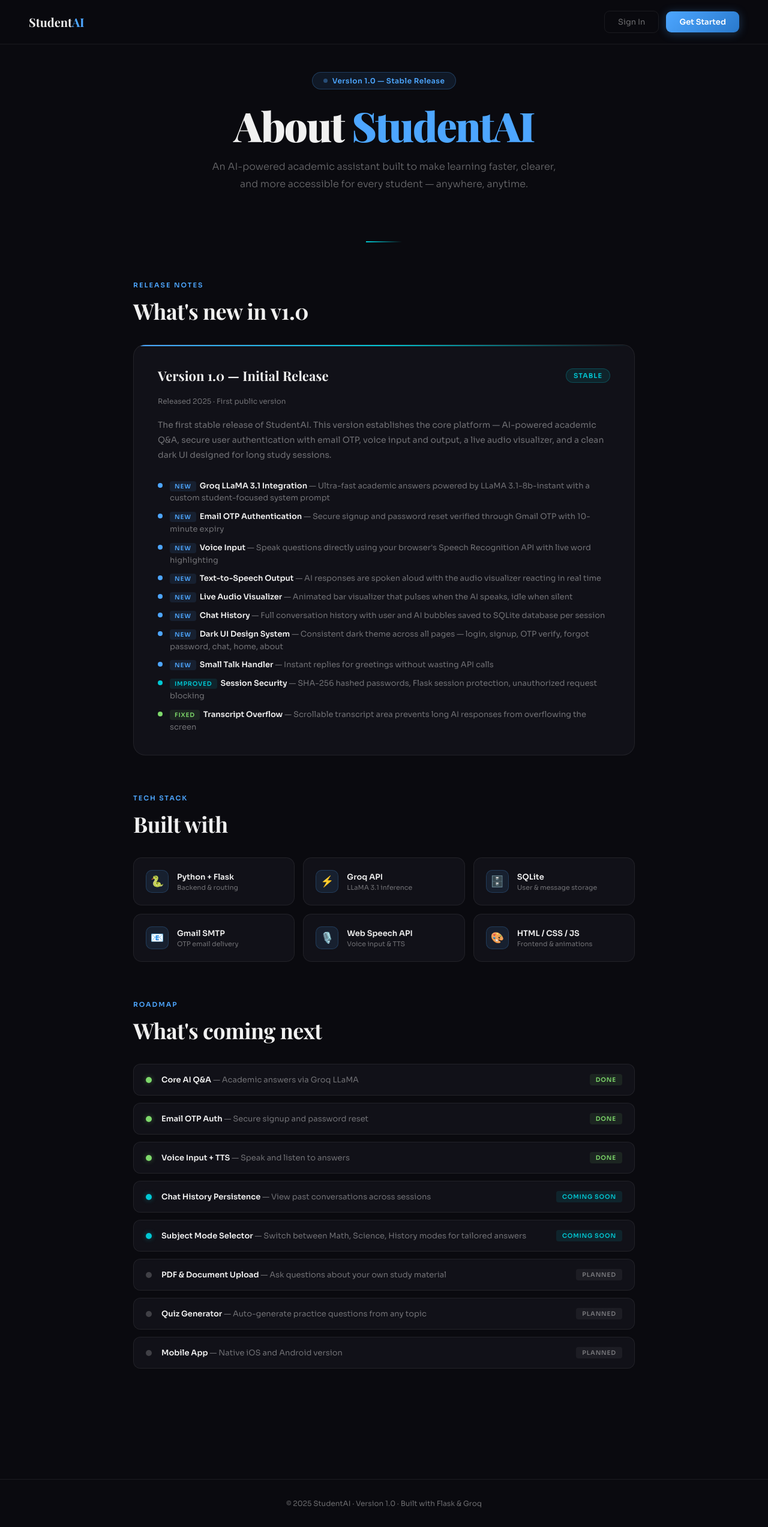
After one commit to VedantRangani/student_helper_chatbot, a Flask app: page /about in a window 1280 px wide. The commit adds this page. Shown: the whole page at 60% size. Run offline with Flask 3, Linux system fonts and the light colour scheme.

Commit message:
All the fields are working with some new updates

```diff
--- a/app.py
+++ b/app.py
@@ -314,5 +314,9 @@ def chat():
         pass
     return jsonify({"reply": reply})
 
+@app.route('/about')
+def about():
+    return render_template('about.html')
+
 if __name__ == '__main__':
     app.run(debug=True)
--- /dev/null
+++ b/templates/about.html
@@ -0,0 +1,330 @@
+<!DOCTYPE html>
+<html lang="en">
+<head>
+  <meta charset="UTF-8"/>
+  <meta name="viewport" content="width=device-width, initial-scale=1.0"/>
+  <title>About – StudentAI</title>
+  <link href="https://fonts.googleapis.com/css2?family=Playfair+Display:wght@700;900&family=Sora:wght@300;400;500;600&display=swap" rel="stylesheet"/>
+  <link rel="icon" type="image/svg+xml" href="{{ url_for('static', filename='favicon.svg') }}"/>
+  <style>
+    *, *::before, *::after { box-sizing:border-box; margin:0; padding:0; }
+    :root {
+      --bg:#0a0a0f; --surface:#111118; --surface2:#16161f;
+      --border:rgba(255,255,255,0.07); --text:#f0f0f0; --muted:rgba(255,255,255,0.4);
+      --blue:#4da6ff; --blue-glow:rgba(77,166,255,0.3); --blue-dim:rgba(77,166,255,0.1);
+      --cyan:#00c8d4;
+    }
+    html, body { min-height:100%; background:var(--bg); color:var(--text); font-family:'Sora',sans-serif; }
+
+    /* ── NAV ── */
+    nav {
+      position:fixed; top:0; left:0; right:0; z-index:100;
+      display:flex; align-items:center; justify-content:space-between;
+      padding:18px 48px;
+      background:rgba(10,10,15,0.85); backdrop-filter:blur(14px);
+      border-bottom:1px solid var(--border);
+    }
+    .nav-logo-wrap { position:relative; }
+    .nav-logo { font-family:'Playfair Display',serif; font-size:20px; font-weight:700; cursor:pointer; user-select:none; }
+    .nav-logo span { color:var(--blue); }
+    .nav-dropdown {
+      position:absolute; top:calc(100% + 12px); left:0;
+      background:var(--surface); border:1px solid var(--border);
+      border-radius:12px; padding:8px; min-width:180px;
+      opacity:0; pointer-events:none; transform:translateY(-6px);
+      transition:opacity 0.2s,transform 0.2s;
+      box-shadow:0 8px 32px rgba(0,0,0,0.4);
+    }
+    .nav-logo-wrap:hover .nav-dropdown { opacity:1; pointer-events:all; transform:translateY(0); }
+    .dropdown-item {
+      display:flex; align-items:center; gap:10px;
+      padding:10px 14px; border-radius:8px;
+      font-size:13px; color:var(--muted); text-decoration:none;
+      transition:background 0.15s,color 0.15s;
+    }
+    .dropdown-item:hover { background:var(--surface2); color:var(--text); }
+    .dropdown-item svg { width:15px; height:15px; opacity:0.6; }
+    .dropdown-divider { height:1px; background:var(--border); margin:6px 0; }
+    .nav-actions { display:flex; gap:12px; align-items:center; }
+    .btn-ghost { background:transparent; border:1px solid var(--border); color:var(--muted); padding:9px 22px; border-radius:9px; font-family:'Sora',sans-serif; font-size:13px; cursor:pointer; text-decoration:none; transition:border-color 0.2s,color 0.2s,background 0.2s; }
+    .btn-ghost:hover { border-color:var(--blue); color:var(--text); background:var(--blue-dim); }
+    .btn-blue { background:linear-gradient(135deg,var(--blue),#2979cc); border:none; color:#fff; padding:9px 22px; border-radius:9px; font-family:'Sora',sans-serif; font-size:13px; font-weight:600; cursor:pointer; text-decoration:none; box-shadow:0 2px 16px var(--blue-glow); transition:opacity 0.2s,transform 0.15s; }
+    .btn-blue:hover { opacity:0.88; transform:translateY(-1px); }
+
+    /* ── PAGE ── */
+    .page { max-width:900px; margin:0 auto; padding:120px 32px 80px; }
+
+    /* ── HERO ── */
+    .about-hero { text-align:center; margin-bottom:80px; animation:fadeUp 0.6s ease both; }
+    .version-badge {
+      display:inline-flex; align-items:center; gap:8px;
+      background:var(--blue-dim); border:1px solid rgba(77,166,255,0.25);
+      border-radius:50px; padding:6px 18px; font-size:12px;
+      color:var(--blue); font-weight:600; letter-spacing:0.5px; margin-bottom:24px;
+    }
+    .badge-dot { width:7px; height:7px; border-radius:50%; background:var(--blue); animation:blink-dot 2s ease infinite; }
+    @keyframes blink-dot { 0%,100%{opacity:1} 50%{opacity:0.3} }
+    .about-hero h1 { font-family:'Playfair Display',serif; font-size:clamp(40px,6vw,68px); font-weight:900; letter-spacing:-2px; line-height:1.05; margin-bottom:20px; }
+    .about-hero h1 span { color:var(--blue); }
+    .about-hero p { font-size:16px; color:var(--muted); max-width:580px; margin:0 auto; line-height:1.8; font-weight:300; }
+
+    /* ── DIVIDER ── */
+    .divider { width:60px; height:2px; background:linear-gradient(to right,var(--cyan),transparent); margin:0 auto 64px; }
+
+    /* ── SECTION LABEL ── */
+    .section-label { font-size:11px; font-weight:600; letter-spacing:2px; text-transform:uppercase; color:var(--blue); margin-bottom:12px; }
+    .section-title { font-family:'Playfair Display',serif; font-size:clamp(24px,3vw,36px); font-weight:700; margin-bottom:32px; letter-spacing:-0.5px; }
+
+    /* ── VERSION CARD ── */
+    .version-card {
+      background:var(--surface); border:1px solid var(--border);
+      border-radius:20px; padding:36px 40px; margin-bottom:24px;
+      animation:fadeUp 0.6s ease 0.1s both;
+      position:relative; overflow:hidden;
+    }
+    .version-card::before {
+      content:''; position:absolute; top:0; left:0; right:0; height:2px;
+      background:linear-gradient(to right,var(--blue),var(--cyan),transparent);
+    }
+    .version-header { display:flex; align-items:center; justify-content:space-between; margin-bottom:20px; flex-wrap:wrap; gap:12px; }
+    .version-title { font-family:'Playfair Display',serif; font-size:22px; font-weight:700; }
+    .version-tag { background:rgba(0,200,212,0.1); border:1px solid rgba(0,200,212,0.25); color:var(--cyan); font-size:11px; font-weight:600; letter-spacing:1px; text-transform:uppercase; padding:4px 12px; border-radius:50px; }
+    .version-date { font-size:12px; color:var(--muted); margin-bottom:20px; }
+    .version-desc { font-size:14px; color:var(--muted); line-height:1.8; margin-bottom:28px; }
+
+    /* ── CHANGELOG LIST ── */
+    .changelog { display:flex; flex-direction:column; gap:10px; }
+    .changelog-item { display:flex; align-items:flex-start; gap:12px; }
+    .changelog-dot { width:8px; height:8px; border-radius:50%; flex-shrink:0; margin-top:5px; }
+    .changelog-dot.new     { background:var(--blue); }
+    .changelog-dot.improved{ background:var(--cyan); }
+    .changelog-dot.fixed   { background:#7ed96b; }
+    .changelog-text { font-size:13px; color:var(--muted); line-height:1.6; }
+    .changelog-text strong { color:var(--text); font-weight:600; }
+    .tag-new      { background:rgba(77,166,255,0.1);  color:var(--blue); font-size:10px; font-weight:700; letter-spacing:0.8px; padding:2px 8px; border-radius:4px; text-transform:uppercase; margin-right:6px; }
+    .tag-improved { background:rgba(0,200,212,0.1);   color:var(--cyan); font-size:10px; font-weight:700; letter-spacing:0.8px; padding:2px 8px; border-radius:4px; text-transform:uppercase; margin-right:6px; }
+    .tag-fixed    { background:rgba(126,217,107,0.1); color:#7ed96b;     font-size:10px; font-weight:700; letter-spacing:0.8px; padding:2px 8px; border-radius:4px; text-transform:uppercase; margin-right:6px; }
+
+    /* ── TECH STACK ── */
+    .tech-grid { display:grid; grid-template-columns:repeat(auto-fit,minmax(200px,1fr)); gap:14px; margin-bottom:64px; animation:fadeUp 0.6s ease 0.2s both; }
+    .tech-card { background:var(--surface); border:1px solid var(--border); border-radius:14px; padding:20px; display:flex; align-items:center; gap:14px; transition:border-color 0.2s,transform 0.2s; }
+    .tech-card:hover { border-color:rgba(77,166,255,0.3); transform:translateY(-3px); }
+    .tech-icon { width:38px; height:38px; border-radius:10px; background:var(--blue-dim); border:1px solid rgba(77,166,255,0.2); display:flex; align-items:center; justify-content:center; flex-shrink:0; font-size:18px; }
+    .tech-info { display:flex; flex-direction:column; gap:2px; }
+    .tech-name { font-size:13px; font-weight:600; color:var(--text); }
+    .tech-desc { font-size:11px; color:var(--muted); }
+
+    /* ── ROADMAP ── */
+    .roadmap { margin-bottom:64px; animation:fadeUp 0.6s ease 0.3s both; }
+    .roadmap-list { display:flex; flex-direction:column; gap:12px; }
+    .roadmap-item { display:flex; align-items:center; gap:16px; background:var(--surface); border:1px solid var(--border); border-radius:12px; padding:16px 20px; transition:border-color 0.2s; }
+    .roadmap-item:hover { border-color:rgba(77,166,255,0.2); }
+    .roadmap-status { width:10px; height:10px; border-radius:50%; flex-shrink:0; }
+    .roadmap-status.done    { background:#7ed96b; box-shadow:0 0 8px rgba(126,217,107,0.4); }
+    .roadmap-status.planned { background:var(--muted); opacity:0.5; }
+    .roadmap-status.soon    { background:var(--cyan); box-shadow:0 0 8px rgba(0,200,212,0.4); }
+    .roadmap-text { font-size:13px; color:var(--muted); flex:1; }
+    .roadmap-text strong { color:var(--text); }
+    .roadmap-label { font-size:10px; font-weight:600; letter-spacing:0.8px; text-transform:uppercase; padding:3px 10px; border-radius:4px; }
+    .roadmap-label.done    { background:rgba(126,217,107,0.1); color:#7ed96b; }
+    .roadmap-label.soon    { background:rgba(0,200,212,0.1);   color:var(--cyan); }
+    .roadmap-label.planned { background:rgba(255,255,255,0.05); color:var(--muted); }
+
+    /* ── FOOTER ── */
+    footer { padding:32px; text-align:center; border-top:1px solid var(--border); font-size:12px; color:var(--muted); margin-top:40px; }
+
+    @keyframes fadeUp { from{opacity:0;transform:translateY(20px)} to{opacity:1;transform:translateY(0)} }
+  </style>
+</head>
+<body>
+
+  <!-- NAV -->
+  <nav>
+    <div class="nav-logo-wrap">
+      <div class="nav-logo">Student<span>AI</span></div>
+      <div class="nav-dropdown">
+        <div class="dropdown-item">
+          <svg viewBox="0 0 24 24" fill="none" stroke="currentColor" stroke-width="2"><circle cx="12" cy="8" r="4"/><path d="M4 20c0-4 3.6-7 8-7s8 3 8 7"/></svg>
+          Academic Assistant
+        </div>
+        <div class="dropdown-divider"></div>
+        <a href="{{ url_for('about') }}" class="dropdown-item">
+          <svg viewBox="0 0 24 24" fill="none" stroke="currentColor" stroke-width="2"><circle cx="12" cy="12" r="10"/><line x1="12" y1="8" x2="12" y2="12"/><line x1="12" y1="16" x2="12.01" y2="16"/></svg>
+          About
+        </a>
+        <a href="{{ url_for('home') }}#features" class="dropdown-item">
+          <svg viewBox="0 0 24 24" fill="none" stroke="currentColor" stroke-width="2"><polyline points="22 12 18 12 15 21 9 3 6 12 2 12"/></svg>
+          Features
+        </a>
+      </div>
+    </div>
+    <div class="nav-actions">
+      <a href="{{ url_for('login') }}" class="btn-ghost">Sign In</a>
+      <a href="{{ url_for('signup') }}" class="btn-blue">Get Started</a>
+    </div>
+  </nav>
+
+  <div class="page">
+
+    <!-- HERO -->
+    <div class="about-hero">
+      <div class="version-badge">
+        <div class="badge-dot"></div>
+        Version 1.0 — Stable Release
+      </div>
+      <h1>About <span>StudentAI</span></h1>
+      <p>An AI-powered academic assistant built to make learning faster, clearer, and more accessible for every student — anywhere, anytime.</p>
+    </div>
+
+    <div class="divider"></div>
+
+    <!-- VERSION CHANGELOG -->
+    <div style="margin-bottom:64px; animation:fadeUp 0.6s ease 0.1s both;">
+      <div class="section-label">Release Notes</div>
+      <div class="section-title">What's new in v1.0</div>
+
+      <div class="version-card">
+        <div class="version-header">
+          <div class="version-title">Version 1.0 — Initial Release</div>
+          <div class="version-tag">Stable</div>
+        </div>
+        <div class="version-date">Released 2025 · First public version</div>
+        <div class="version-desc">
+          The first stable release of StudentAI. This version establishes the core platform —
+          AI-powered academic Q&A, secure user authentication with email OTP, voice input and output,
+          a live audio visualizer, and a clean dark UI designed for long study sessions.
+        </div>
+
+        <div class="changelog">
+          <div class="changelog-item">
+            <div class="changelog-dot new"></div>
+            <div class="changelog-text"><span class="tag-new">New</span><strong>Groq LLaMA 3.1 Integration</strong> — Ultra-fast academic answers powered by LLaMA 3.1-8b-instant with a custom student-focused system prompt</div>
+          </div>
+          <div class="changelog-item">
+            <div class="changelog-dot new"></div>
+            <div class="changelog-text"><span class="tag-new">New</span><strong>Email OTP Authentication</strong> — Secure signup and password reset verified through Gmail OTP with 10-minute expiry</div>
+          </div>
+          <div class="changelog-item">
+            <div class="changelog-dot new"></div>
+            <div class="changelog-text"><span class="tag-new">New</span><strong>Voice Input</strong> — Speak questions directly using your browser's Speech Recognition API with live word highlighting</div>
+          </div>
+          <div class="changelog-item">
+            <div class="changelog-dot new"></div>
+            <div class="changelog-text"><span class="tag-new">New</span><strong>Text-to-Speech Output</strong> — AI responses are spoken aloud with the audio visualizer reacting in real time</div>
+          </div>
+          <div class="changelog-item">
+            <div class="changelog-dot new"></div>
+            <div class="changelog-text"><span class="tag-new">New</span><strong>Live Audio Visualizer</strong> — Animated bar visualizer that pulses when the AI speaks, idle when silent</div>
+          </div>
+          <div class="changelog-item">
+            <div class="changelog-dot new"></div>
+            <div class="changelog-text"><span class="tag-new">New</span><strong>Chat History</strong> — Full conversation history with user and AI bubbles saved to SQLite database per session</div>
+          </div>
+          <div class="changelog-item">
+            <div class="changelog-dot new"></div>
+            <div class="changelog-text"><span class="tag-new">New</span><strong>Dark UI Design System</strong> — Consistent dark theme across all pages — login, signup, OTP verify, forgot password, chat, home, about</div>
+          </div>
+          <div class="changelog-item">
+            <div class="changelog-dot new"></div>
+            <div class="changelog-text"><span class="tag-new">New</span><strong>Small Talk Handler</strong> — Instant replies for greetings without wasting API calls</div>
+          </div>
+          <div class="changelog-item">
+            <div class="changelog-dot improved"></div>
+            <div class="changelog-text"><span class="tag-improved">Improved</span><strong>Session Security</strong> — SHA-256 hashed passwords, Flask session protection, unauthorized request blocking</div>
+          </div>
+          <div class="changelog-item">
+            <div class="changelog-dot fixed"></div>
+            <div class="changelog-text"><span class="tag-fixed">Fixed</span><strong>Transcript Overflow</strong> — Scrollable transcript area prevents long AI responses from overflowing the screen</div>
+          </div>
+        </div>
+      </div>
+    </div>
+
+    <!-- TECH STACK -->
+    <div style="margin-bottom:16px;">
+      <div class="section-label">Tech Stack</div>
+      <div class="section-title">Built with</div>
+    </div>
+    <div class="tech-grid">
+      <div class="tech-card">
+        <div class="tech-icon">🐍</div>
+        <div class="tech-info"><div class="tech-name">Python + Flask</div><div class="tech-desc">Backend & routing</div></div>
+      </div>
+      <div class="tech-card">
+        <div class="tech-icon">⚡</div>
+        <div class="tech-info"><div class="tech-name">Groq API</div><div class="tech-desc">LLaMA 3.1 inference</div></div>
+      </div>
+      <div class="tech-card">
+        <div class="tech-icon">🗄️</div>
+        <div class="tech-info"><div class="tech-name">SQLite</div><div class="tech-desc">User & message storage</div></div>
+      </div>
+      <div class="tech-card">
+        <div class="tech-icon">📧</div>
+        <div class="tech-info"><div class="tech-name">Gmail SMTP</div><div class="tech-desc">OTP email delivery</div></div>
+      </div>
+      <div class="tech-card">
+        <div class="tech-icon">🎙️</div>
+        <div class="tech-info"><div class="tech-name">Web Speech API</div><div class="tech-desc">Voice input & TTS</div></div>
+      </div>
+      <div class="tech-card">
+        <div class="tech-icon">🎨</div>
+        <div class="tech-info"><div class="tech-name">HTML / CSS / JS</div><div class="tech-desc">Frontend & animations</div></div>
+      </div>
+    </div>
+
+    <!-- ROADMAP -->
+    <div class="roadmap">
+      <div class="section-label">Roadmap</div>
+      <div class="section-title">What's coming next</div>
+      <div class="roadmap-list">
+        <div class="roadmap-item">
+          <div class="roadmap-status done"></div>
+          <div class="roadmap-text"><strong>Core AI Q&A</strong> — Academic answers via Groq LLaMA</div>
+          <div class="roadmap-label done">Done</div>
+        </div>
+        <div class="roadmap-item">
+          <div class="roadmap-status done"></div>
+          <div class="roadmap-text"><strong>Email OTP Auth</strong> — Secure signup and password reset</div>
+          <div class="roadmap-label done">Done</div>
+        </div>
+        <div class="roadmap-item">
+          <div class="roadmap-status done"></div>
+          <div class="roadmap-text"><strong>Voice Input + TTS</strong> — Speak and listen to answers</div>
+          <div class="roadmap-label done">Done</div>
+        </div>
+        <div class="roadmap-item">
+          <div class="roadmap-status soon"></div>
+          <div class="roadmap-text"><strong>Chat History Persistence</strong> — View past conversations across sessions</div>
+          <div class="roadmap-label soon">Coming Soon</div>
+        </div>
+        <div class="roadmap-item">
+          <div class="roadmap-status soon"></div>
+          <div class="roadmap-text"><strong>Subject Mode Selector</strong> — Switch between Math, Science, History modes for tailored answers</div>
+          <div class="roadmap-label soon">Coming Soon</div>
+        </div>
+        <div class="roadmap-item">
+          <div class="roadmap-status planned"></div>
+          <div class="roadmap-text"><strong>PDF & Document Upload</strong> — Ask questions about your own study material</div>
+          <div class="roadmap-label planned">Planned</div>
+        </div>
+        <div class="roadmap-item">
+          <div class="roadmap-status planned"></div>
+          <div class="roadmap-text"><strong>Quiz Generator</strong> — Auto-generate practice questions from any topic</div>
+          <div class="roadmap-label planned">Planned</div>
+        </div>
+        <div class="roadmap-item">
+          <div class="roadmap-status planned"></div>
+          <div class="roadmap-text"><strong>Mobile App</strong> — Native iOS and Android version</div>
+          <div class="roadmap-label planned">Planned</div>
+        </div>
+      </div>
+    </div>
+
+  </div>
+
+  <footer>
+    © 2025 StudentAI · Version 1.0 · Built with Flask &amp; Groq
+  </footer>
+
+</body>
+</html>
--- a/templates/home.html
+++ b/templates/home.html
@@ -214,7 +214,7 @@
           Academic Assistant
         </div>
         <div class="dropdown-divider"></div>
-        <a href="#about" class="dropdown-item" style="text-decoration:none;">
+        <a href="{{ url_for('about') }}" class="dropdown-item" style="text-decoration:none;">
           <svg viewBox="0 0 24 24" fill="none" stroke="currentColor" stroke-width="2"><circle cx="12" cy="12" r="10"/><line x1="12" y1="8" x2="12" y2="12"/><line x1="12" y1="16" x2="12.01" y2="16"/></svg>
           About
         </a>
--- a/templates/index.html
+++ b/templates/index.html
@@ -195,7 +195,7 @@
           {{ username }}
         </div>
         <div style="height:1px;background:rgba(255,255,255,0.06);margin:6px 0;"></div>
-        <a href="{{ url_for('home') }}#about" style="display:flex;align-items:center;gap:10px;padding:10px 14px;border-radius:8px;font-size:13px;color:rgba(255,255,255,0.5);text-decoration:none;transition:background 0.15s,color 0.15s;" onmouseover="this.style.background='#16161f';this.style.color='#fff'" onmouseout="this.style.background='';this.style.color='rgba(255,255,255,0.5)'">
+        <a href="{{ url_for('about') }}" style="display:flex;align-items:center;gap:10px;padding:10px 14px;border-radius:8px;font-size:13px;color:rgba(255,255,255,0.5);text-decoration:none;transition:background 0.15s,color 0.15s;" onmouseover="this.style.background='#16161f';this.style.color='#fff'" onmouseout="this.style.background='';this.style.color='rgba(255,255,255,0.5)'">
           <svg width="15" height="15" viewBox="0 0 24 24" fill="none" stroke="currentColor" stroke-width="2"><circle cx="12" cy="12" r="10"/><line x1="12" y1="8" x2="12" y2="12"/><line x1="12" y1="16" x2="12.01" y2="16"/></svg>
           About
         </a>
```
